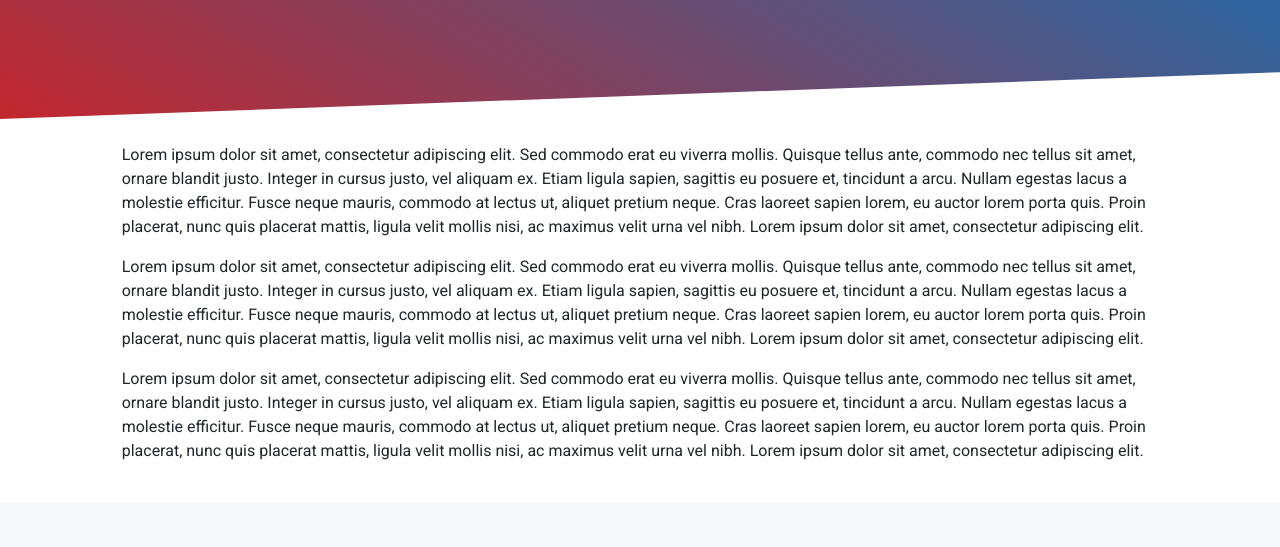
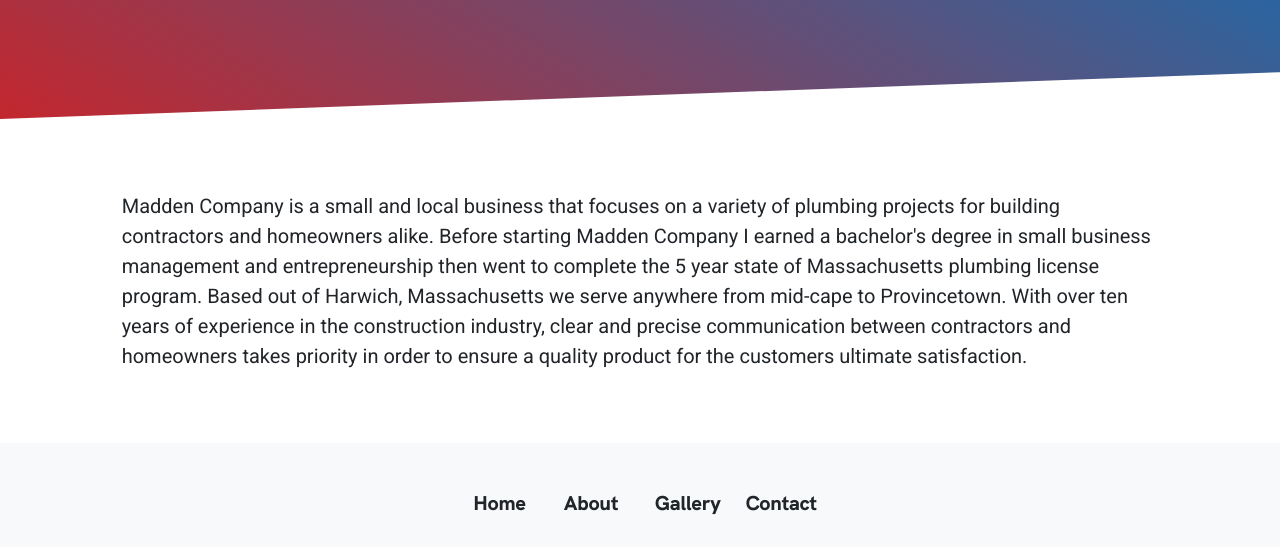
Before and after one commit to VinceGrilli/maddenco, a Gatsby site: page /about in a window 1280 px wide. Shown: the part 309-856 px from the top of the page. Built offline with nearby package versions, Linux system fonts and the light colour scheme; Gatsby itself is replaced by a stand-in of ours.

Commit message:
update info round one

```diff
--- a/gatsby-config.js
+++ b/gatsby-config.js
@@ -6,10 +6,9 @@
     description: `Fully Licenced & Insured Full Service Cape Cod Plumbing`,
     author: `Built to Code`,
     siteUrl: `https://maddencompany.biz/`,
-    phone: "1800123456",
-    address: "123 fake street",
+    phone: "7747223545",
+    address: "Harwich, MA",
     email: "info@maddencompany.biz",
-    fax: "180012345",
   },
   plugins: [
     `gatsby-plugin-react-helmet`,
--- a/src/components/banner.js
+++ b/src/components/banner.js
@@ -1,20 +1,10 @@
 import React from "react"
 import { Container } from "reactstrap"
-import { HeaderItem, IconLink } from "./bannerHelper"
-import {
-  FaInstagram,
-  FaFacebookF,
-  FaMapMarkerAlt,
-  FaPhone,
-} from "react-icons/fa"
+import { HeaderItem } from "./bannerHelper"
+import { FaMapMarkerAlt, FaPhone } from "react-icons/fa"
+import NumberFormat from "react-number-format"
 
-let Banner = ({
-  title,
-  phone,
-  facebook_url = null,
-  instagram_url = null,
-  address,
-}) => {
+let Banner = ({ title, phone, address }) => {
   const phone_url = "tel:" + phone.replace(/ /g, "")
   return (
     <div className="bg-light">
@@ -28,7 +18,13 @@
               Icon={FaPhone}
               url={phone_url}
               klass="d-sm-none"
-            />
+            >
+              <NumberFormat
+                value={phone}
+                displayType={"text"}
+                format="### ### ####"
+              />
+            </HeaderItem>
           </div>
           <div className="d-flex">
             <HeaderItem
@@ -44,17 +40,13 @@
               Icon={FaPhone}
               url={phone_url}
               klass="d-sm-flex d-none mr-3"
-            />
-            {facebook_url ? (
-              <IconLink href={facebook_url} Icon={FaFacebookF} />
-            ) : (
-              ""
-            )}
-            {instagram_url ? (
-              <IconLink href={instagram_url} Icon={FaInstagram} />
-            ) : (
-              ""
-            )}
+            >
+              <NumberFormat
+                value={phone}
+                displayType={"text"}
+                format="### ### ####"
+              />
+            </HeaderItem>
           </div>
         </div>
       </Container>
--- a/src/components/benefits.js
+++ b/src/components/benefits.js
@@ -11,13 +11,13 @@
   overflow: visible !important;
   picture,
   img {
-    transform: rotateY(-35deg) rotateX(15deg);
+    transform: rotateY(-1deg) rotateX(1deg);
     box-shadow: 25px 60px 125px -25px rgba(80, 102, 144, 0.1),
       16px 40px 75px -40px rgba(0, 0, 0, 0.2);
     border-radius: 0.625rem;
     transition: 1s !important;
     &:hover {
-      transform: rotateY(-30deg) rotateX(15deg);
+      transform: rotateY(-15deg) rotateX(15deg);
     }
   }
 `
@@ -68,7 +68,7 @@
   <StaticQuery
     query={graphql`
       query BenefitsQuery {
-        file(relativePath: { eq: "sample.png" }) {
+        file(relativePath: { eq: "van.png" }) {
           id
           childImageSharp {
             fluid {
--- a/src/components/footer.js
+++ b/src/components/footer.js
@@ -1,6 +1,5 @@
 import React from "react"
 import { Container, Row, Col } from "reactstrap"
-import { FaFacebookSquare, FaInstagram } from "react-icons/fa"
 import Link from "./link"
 import styled from "styled-components"
 import footerItems from "../data/footer.json"
@@ -26,12 +25,6 @@
   }
 `
 
-let SocialLink = ({ Icon }) => (
-  <Link to="/" className="mr-2">
-    <Icon size={30} />
-  </Link>
-)
-
 let Footer = () => (
   <FooterStyling>
     <Container className="d-flex justify-content-around">
@@ -43,10 +36,6 @@
             </h5>
           </Col>
         ))}
-        {/* <Col xs={12} md={3} className="justify-content-center">
-          <SocialLink Icon={FaFacebookSquare} />
-          <SocialLink Icon={FaInstagram} />
-        </Col> */}
       </Row>
     </Container>
   </FooterStyling>
--- a/src/components/testimonials.js
+++ b/src/components/testimonials.js
@@ -25,8 +25,8 @@
       <Row className="d-flex justify-content-center">
         <Col md="7">
           <p className="text-center text-secondary">
-            We've been the leading plumbing & radiant heat provider on Cape Cod
-            for more than a decade. Here’s what our clients say.
+            We've been providing top quality plumbing & heating services on Cape
+            Cod for over a decade. Here’s what our clients say.
           </p>
         </Col>
       </Row>
--- a/src/pages/about.js
+++ b/src/pages/about.js
@@ -3,38 +3,16 @@
 
 let About = () => (
   <PageTemplate title="About Us">
-    <p>
-      Lorem ipsum dolor sit amet, consectetur adipiscing elit. Sed commodo erat
-      eu viverra mollis. Quisque tellus ante, commodo nec tellus sit amet,
-      ornare blandit justo. Integer in cursus justo, vel aliquam ex. Etiam
-      ligula sapien, sagittis eu posuere et, tincidunt a arcu. Nullam egestas
-      lacus a molestie efficitur. Fusce neque mauris, commodo at lectus ut,
-      aliquet pretium neque. Cras laoreet sapien lorem, eu auctor lorem porta
-      quis. Proin placerat, nunc quis placerat mattis, ligula velit mollis nisi,
-      ac maximus velit urna vel nibh. Lorem ipsum dolor sit amet, consectetur
-      adipiscing elit.
-    </p>
-    <p>
-      Lorem ipsum dolor sit amet, consectetur adipiscing elit. Sed commodo erat
-      eu viverra mollis. Quisque tellus ante, commodo nec tellus sit amet,
-      ornare blandit justo. Integer in cursus justo, vel aliquam ex. Etiam
-      ligula sapien, sagittis eu posuere et, tincidunt a arcu. Nullam egestas
-      lacus a molestie efficitur. Fusce neque mauris, commodo at lectus ut,
-      aliquet pretium neque. Cras laoreet sapien lorem, eu auctor lorem porta
-      quis. Proin placerat, nunc quis placerat mattis, ligula velit mollis nisi,
-      ac maximus velit urna vel nibh. Lorem ipsum dolor sit amet, consectetur
-      adipiscing elit.
-    </p>
-    <p>
-      Lorem ipsum dolor sit amet, consectetur adipiscing elit. Sed commodo erat
-      eu viverra mollis. Quisque tellus ante, commodo nec tellus sit amet,
-      ornare blandit justo. Integer in cursus justo, vel aliquam ex. Etiam
-      ligula sapien, sagittis eu posuere et, tincidunt a arcu. Nullam egestas
-      lacus a molestie efficitur. Fusce neque mauris, commodo at lectus ut,
-      aliquet pretium neque. Cras laoreet sapien lorem, eu auctor lorem porta
-      quis. Proin placerat, nunc quis placerat mattis, ligula velit mollis nisi,
-      ac maximus velit urna vel nibh. Lorem ipsum dolor sit amet, consectetur
-      adipiscing elit.
+    <p className="lead my-5">
+      Madden Company is a small and local business that focuses on a variety of
+      plumbing projects for building contractors and homeowners alike. Before
+      starting Madden Company I earned a bachelor's degree in small business
+      management and entrepreneurship then went to complete the 5 year state of
+      Massachusetts plumbing license program. Based out of Harwich,
+      Massachusetts we serve anywhere from mid-cape to Provincetown. With over
+      ten years of experience in the construction industry, clear and precise
+      communication between contractors and homeowners takes priority in order
+      to ensure a quality product for the customers ultimate satisfaction.
     </p>
   </PageTemplate>
 )
```
Also changed, not shown: src/components/layout.js (+0 -8 lines), src/pages/contact.js (+4 -13 lines), 1 other file.
